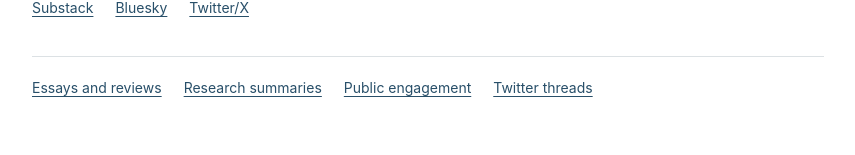
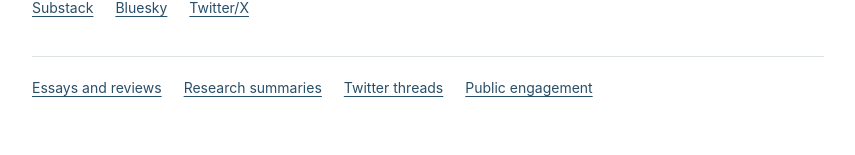
Before and after one commit to jacob-edenhofer/Website, a Next.js app: page /writing in a window 1280 px wide. Shown: the part 296-451 px from the top of the page, without its empty margins (178-1033 px from the left). Built offline with nearby package versions, Linux system fonts and the light colour scheme.

Commit message:
Place Twitter threads before public engagement

```diff
--- a/app/globals.css
+++ b/app/globals.css
@@ -128,6 +128,7 @@ summary { color: var(--blue); cursor: pointer; font-size: .875rem; width: fit-co
 .writing-entry .writing-description { font-size: 1rem; max-width: var(--text-width); }
 .writing-meta { color: var(--muted); font-size: .875rem; }
 .thread-groups { margin-top: 28px; }
+.writing-sections > .twitter-threads:not(:last-child) .thread-groups { border-bottom: 1px solid var(--line); }
 .thread-theme { border-top: 1px solid var(--line); scroll-margin-top: 28px; }
 .thread-theme > summary { width: 100%; padding: 22px 0; list-style: none; }
 .thread-theme > summary::-webkit-details-marker { display: none; }
--- a/app/writing/page.tsx
+++ b/app/writing/page.tsx
@@ -49,6 +49,10 @@ const sections = [
     items: researchCommentary,
   },
   {
+    id: "twitter-threads",
+    title: "Twitter threads",
+  },
+  {
     id: "public-engagement",
     title: "Public engagement",
     intro: "These discussions, presentations, and tentative notes examine climate policy, expertise, democratic authority, and populism.",
@@ -76,11 +80,10 @@ export default function WritingPage() {
           {sections.map((section) => (
             <a href={`#${section.id}`} key={section.id}>{section.title}</a>
           ))}
-          <a href="#twitter-threads">Twitter threads</a>
         </nav>
 
         <div className="writing-sections page-width">
-          {sections.map((section) => (
+          {sections.map((section) => section.items ? (
             <section className="writing-section" id={section.id} key={section.id}>
               <header className="writing-section-heading">
                 <h2>{section.title}</h2>
@@ -90,8 +93,9 @@ export default function WritingPage() {
                 {section.items.map((item) => <WritingEntry item={item} key={item.title} />)}
               </div>
             </section>
+          ) : (
+            <TwitterThreads key={section.id} />
           ))}
-          <TwitterThreads />
         </div>
       </main>
       <Footer />
```
